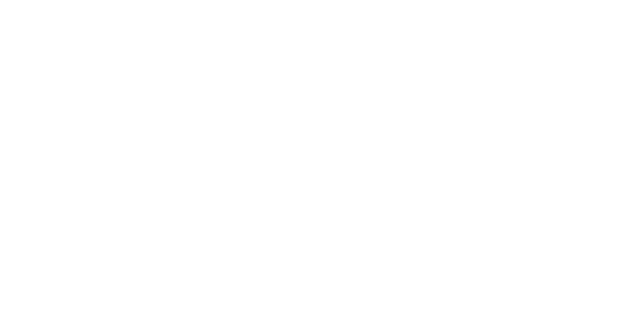
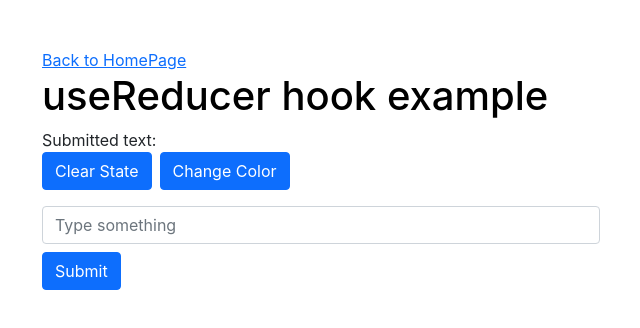
Before and after one commit to shirve/advanced-react-hooks, a React (Create React App) app: page /usereducer-example in a window 1280 px wide. Before the commit this address had no page. Shown: the top 328 px of the page, without its empty margins (40-680 px from the left). Built offline with nearby package versions, Linux system fonts and the light colour scheme.

Commit message:
useReducer hook example

```diff
--- a/src/App.tsx
+++ b/src/App.tsx
@@ -9,6 +9,7 @@
 import CustomHookExample2 from './components/CustomHookExample2'
 import UseContextExampleParent from './components/UseContextExampleParent'
 import { CustomContextProvider } from './context/CustomContext'
+import UseReducerExample from './components/UseReducerExample'
 
 function App() {
   return (
@@ -37,6 +38,7 @@
               path='usecontext-example'
               element={<UseContextExampleParent />}
             />
+            <Route path='usereducer-example' element={<UseReducerExample />} />
           </Routes>
         </main>
       </Router>
--- a/src/components/HomePage.tsx
+++ b/src/components/HomePage.tsx
@@ -43,6 +43,11 @@
           useContext example
         </li>
       </Link>
+      <Link to='usereducer-example' className='text-decoration-none'>
+        <li className='list-group-item list-group-item-action'>
+          useReducer example
+        </li>
+      </Link>
     </ul>
   )
 }
--- /dev/null
+++ b/src/components/UseReducerExample.tsx
@@ -0,0 +1,63 @@
+import { useState, useReducer } from 'react'
+import { Link } from 'react-router-dom'
+import exampleReducer, { initialState } from '../reducers/exampleReducer'
+
+const UseReducerExample = () => {
+  const [state, dispatch] = useReducer(exampleReducer, initialState)
+  const [text, setText] = useState<string>('')
+
+  const handleChange = (e: React.ChangeEvent<HTMLInputElement>) => {
+    setText(e.target.value)
+  }
+
+  const handleSubmit = (e: React.FormEvent<HTMLFormElement>) => {
+    e.preventDefault()
+    dispatch({ type: 'SET_TEXT', payload: text })
+  }
+
+  const handleClear = () => {
+    dispatch({ type: 'CLEAR_TEXT' })
+  }
+
+  const handleColorChange = () => {
+    dispatch({
+      type: 'CHANGE_COLOR',
+      payload: state.color === 'black' ? 'red' : 'black',
+    })
+  }
+
+  return (
+    <div className='w-50'>
+      <Link to='/'>Back to HomePage</Link>
+      <h1 style={{ color: state.color }}>useReducer hook example</h1>
+      <p className='m-0'>Submitted text: {state.text}</p>
+      <button
+        type='button'
+        className='btn btn-primary mb-3 me-2'
+        onClick={handleClear}
+      >
+        Clear State
+      </button>
+      <button
+        type='button'
+        className='btn btn-primary mb-3'
+        onClick={handleColorChange}
+      >
+        Change Color
+      </button>
+      <form onSubmit={handleSubmit}>
+        <input
+          type='text'
+          className='form-control mb-2'
+          placeholder='Type something'
+          onChange={handleChange}
+        />
+        <button type='submit' className='btn btn-primary'>
+          Submit
+        </button>
+      </form>
+    </div>
+  )
+}
+
+export default UseReducerExample
--- /dev/null
+++ b/src/reducers/exampleReducer.ts
@@ -0,0 +1,33 @@
+export const initialState: {
+  text: string
+  color: string
+} = {
+  text: '',
+  color: 'black',
+}
+
+type Action =
+  | { type: 'SET_TEXT'; payload: string }
+  | { type: 'CLEAR_TEXT' }
+  | { type: 'CHANGE_COLOR'; payload: string }
+
+const exampleReducer = (state: typeof initialState, action: Action) => {
+  switch (action.type) {
+    case 'SET_TEXT':
+      return {
+        ...state,
+        text: action.payload,
+      }
+    case 'CLEAR_TEXT':
+      return initialState
+    case 'CHANGE_COLOR':
+      return {
+        ...state,
+        color: action.payload,
+      }
+    default:
+      return state
+  }
+}
+
+export default exampleReducer
```
